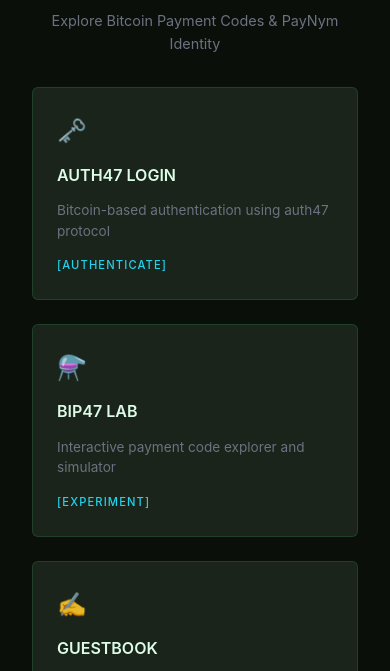
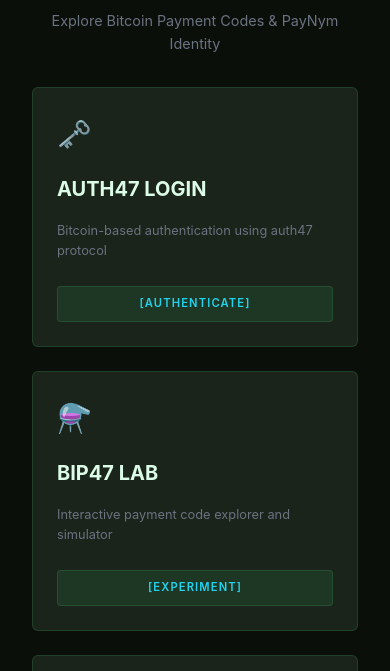
Before and after one commit to linkinparkrulz/bip47-website-2, a website: page public/index.html in a window 390 px wide. Shown: the part 159-830 px from the top of the page. Drawn offline with Linux system fonts and the light colour scheme.

Commit message:
Improve card typography, responsive grid, and CTA button styling

```diff
--- a/public/styles.css
+++ b/public/styles.css
@@ -215,8 +215,10 @@ button.primary:hover:not(:disabled) {
   transition: all var(--transition-normal);
   text-decoration: none;
   color: inherit;
-  display: block;
+  display: flex;
+  flex-direction: column;
   position: relative;
+  gap: var(--space-sm);
 }
 
 .card:hover {
@@ -227,23 +229,25 @@ button.primary:hover:not(:disabled) {
 }
 
 .card-icon {
-  font-size: 1.5rem;
-  margin-bottom: var(--space-sm);
+  font-size: 1.75rem;
+  margin-bottom: var(--space-xs);
   opacity: 0.9;
 }
 
 .card-title {
-  font-size: 1rem;
-  font-weight: 600;
-  margin-bottom: var(--space-sm);
+  font-size: 1.25rem;
+  font-weight: 700;
+  margin-bottom: var(--space-xs);
   color: var(--text-primary);
+  line-height: 1.2;
 }
 
 .card-description {
-  font-size: 0.85rem;
+  font-size: 0.8rem;
   color: var(--text-muted);
-  line-height: 1.5;
-  margin-bottom: var(--space-md);
+  line-height: 1.6;
+  margin-bottom: var(--space-sm);
+  flex-grow: 1;
 }
 
 .card-action {
@@ -251,7 +255,20 @@ button.primary:hover:not(:disabled) {
   color: var(--accent-secondary);
   text-transform: uppercase;
   letter-spacing: 0.1em;
-  font-weight: 500;
+  font-weight: 600;
+  background: rgba(74, 222, 128, 0.1);
+  border: 1px solid var(--border-subtle);
+  border-radius: var(--radius-sm);
+  padding: var(--space-xs) var(--space-sm);
+  display: inline-block;
+  text-align: center;
+  transition: all var(--transition-fast);
+}
+
+.card:hover .card-action {
+  background: rgba(74, 222, 128, 0.2);
+  border-color: var(--border-default);
+  color: var(--accent-primary);
 }
 
 /* Card Grid */
@@ -262,6 +279,14 @@ button.primary:hover:not(:disabled) {
   margin-bottom: var(--space-xl);
 }
 
+/* 2 columns for tablets (600px - 999px) */
+@media (max-width: 999px) {
+  .card-grid {
+    grid-template-columns: repeat(2, 1fr);
+  }
+}
+
+/* 1 column for mobile (<600px) */
 @media (max-width: 600px) {
   .card-grid {
     grid-template-columns: 1fr;
```
